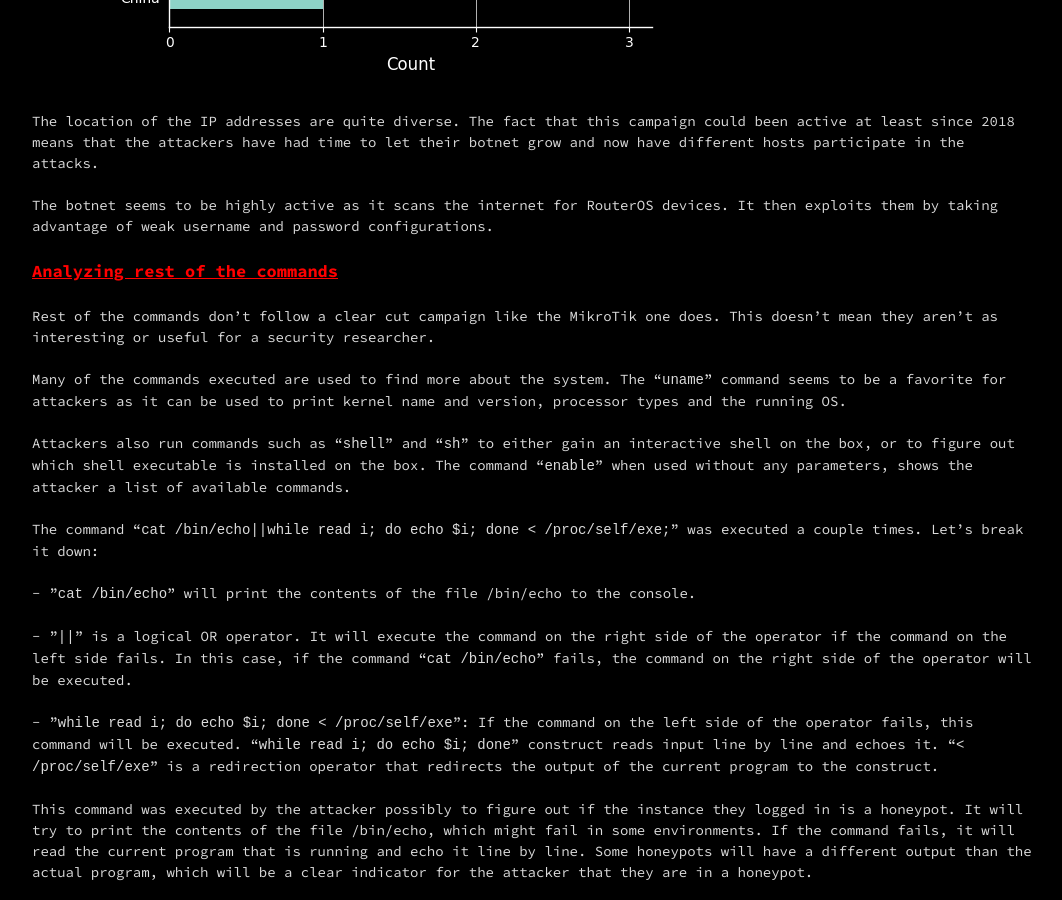
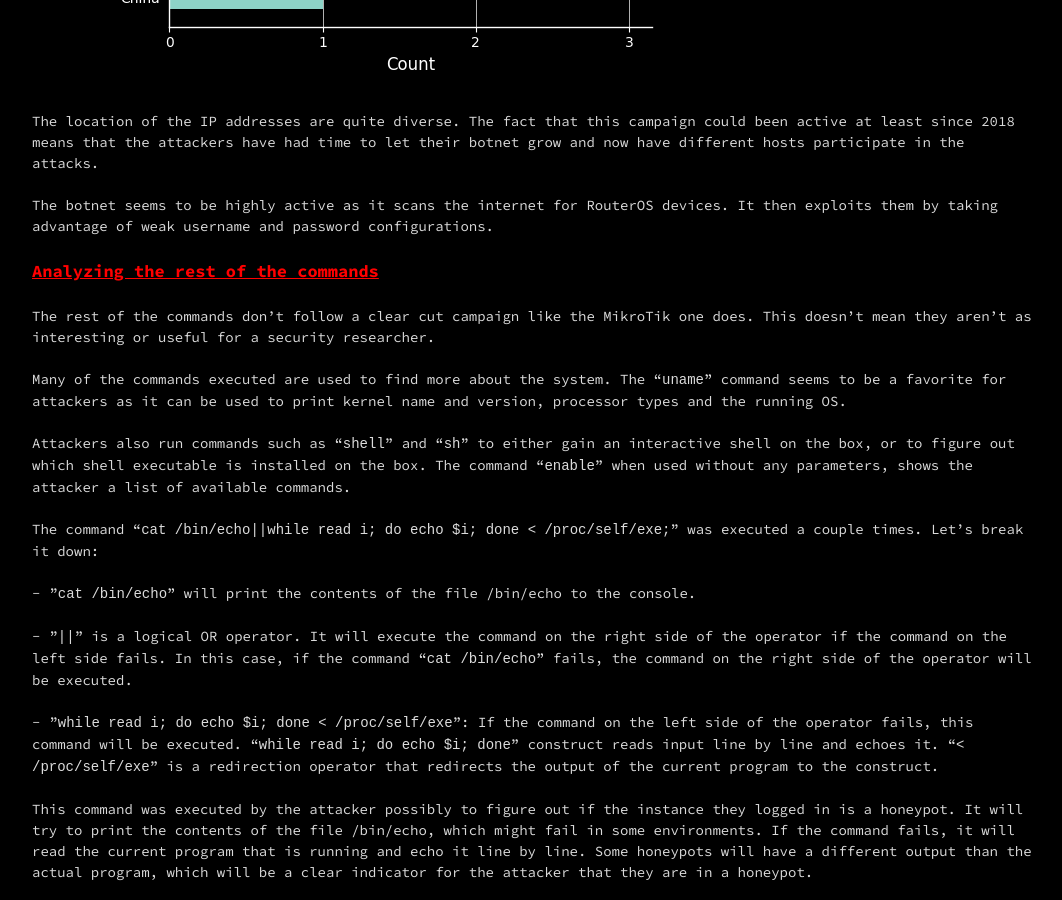
Before and after one commit to AA2958/AA2958.github.io, a Jekyll site: the page built from _posts/2023-08-04-Cowrie-honeypot-analysis-after-a-week-of-attacks.md, in a window 1280 px wide and 900 px high, scrolled down 5937 px. Shown: the whole window, without its empty margins (108-1170 px from the left). Built offline with Jekyll 4.4.1, drawn with Linux system fonts in a browser that asks for light colours.

Commit message:
fix typo

```diff
--- a/_posts/2023-08-04-Cowrie-honeypot-analysis-after-a-week-of-attacks.md
+++ b/_posts/2023-08-04-Cowrie-honeypot-analysis-after-a-week-of-attacks.md
@@ -311,11 +311,11 @@ The location of the IP addresses are quite diverse. The fact that this campaign
 
 The botnet seems to be highly active as it scans the internet for RouterOS devices. It then exploits them by taking advantage of weak username and password configurations.
 
-## <ins style="color:red;font-size:17px;">Analyzing rest of the commands</ins>
+## <ins style="color:red;font-size:17px;">Analyzing the rest of the commands</ins>
 
 &nbsp;
 
-Rest of the commands don't follow a clear cut campaign like the MikroTik one does. This doesn't mean they aren't as interesting or useful for a security researcher.
+The rest of the commands don't follow a clear cut campaign like the MikroTik one does. This doesn't mean they aren't as interesting or useful for a security researcher.
 
 &nbsp;
 
```
